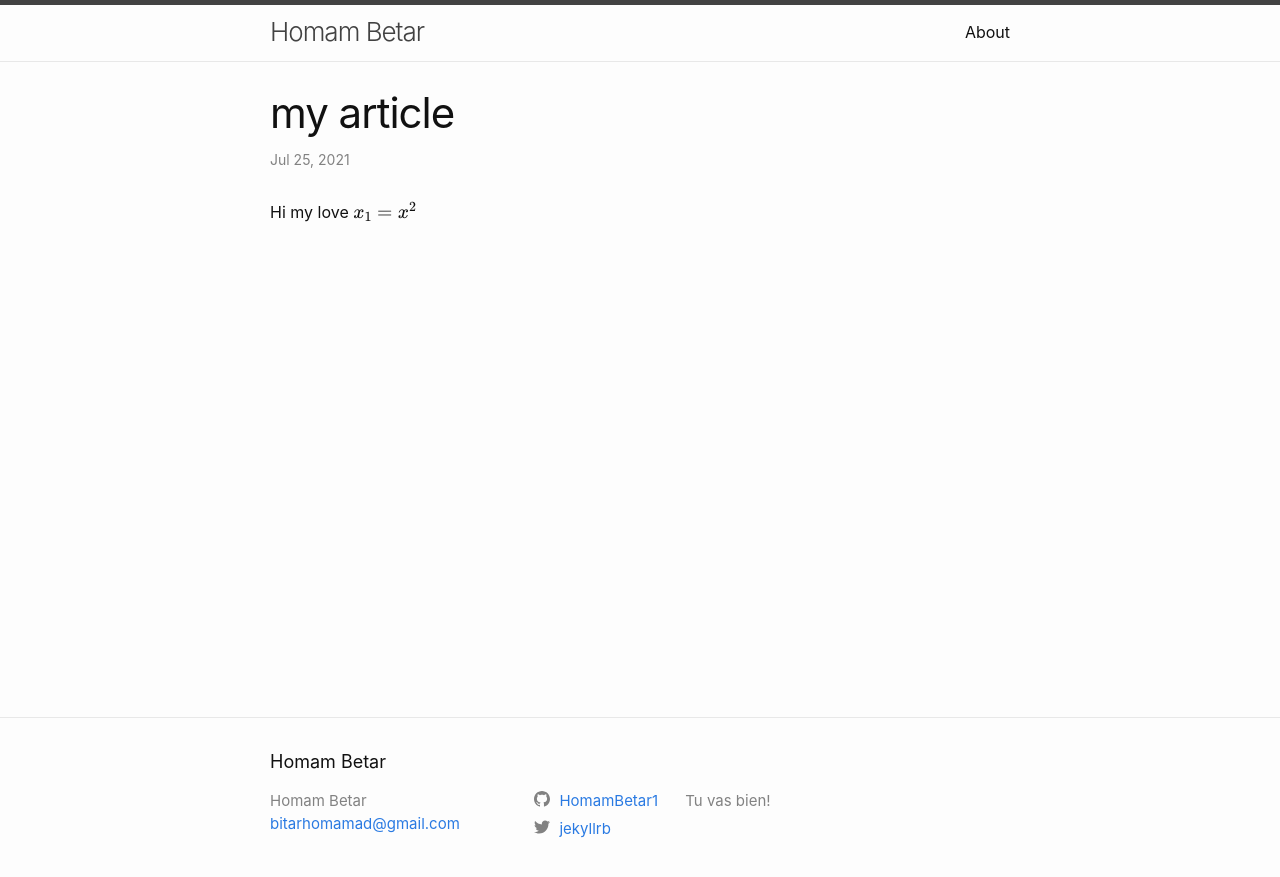
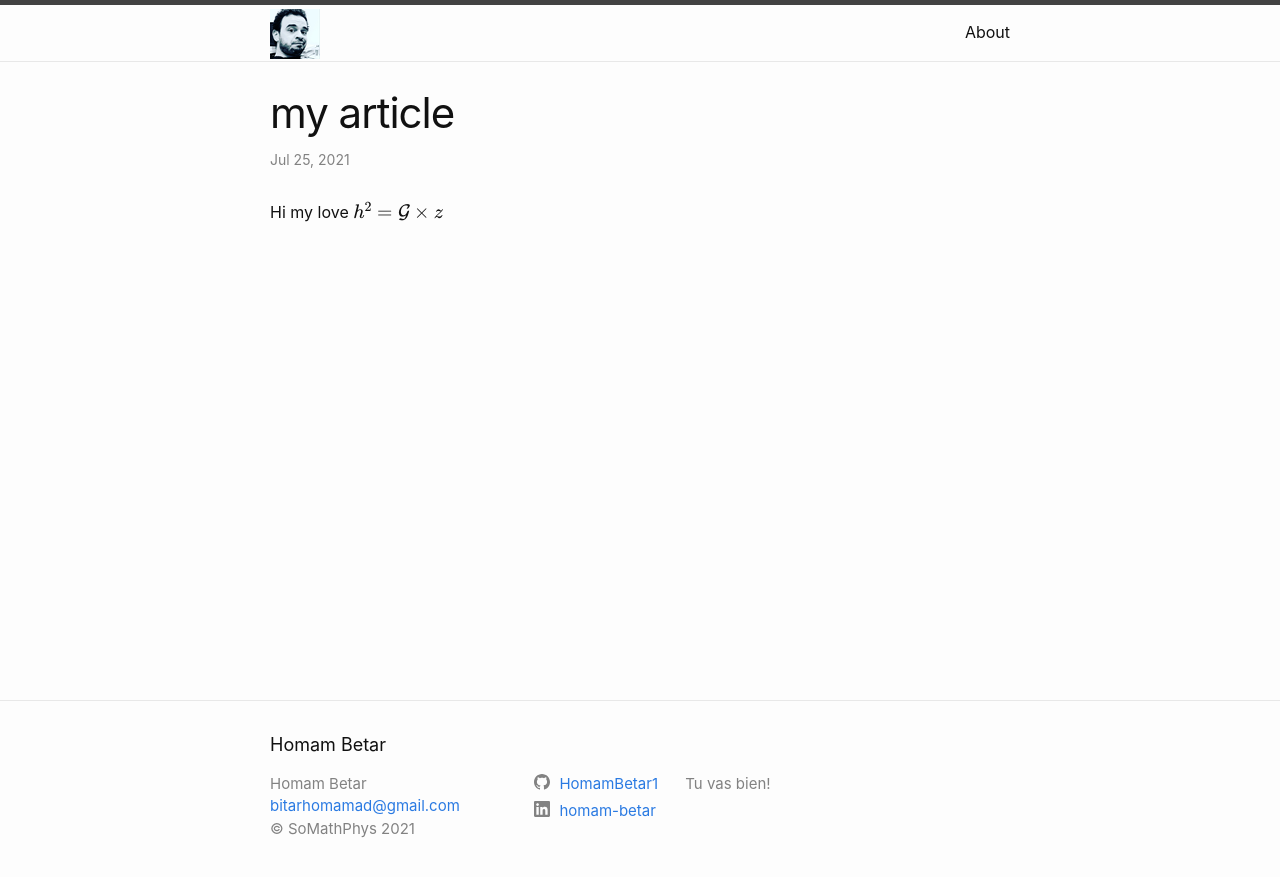
Before and after one commit to HomamBetar1/physics, a Jekyll site: the page built from _posts/2021-07-25-my-first-article.md, in a window 1280 px wide. Shown: the top 877 px of the page. Built offline with Jekyll 4.4.1, drawn with Linux system fonts in a browser that asks for light colours; formulas are drawn with MathJax 3.

Commit message:
completed branding activities

```diff
--- a/_config.yml
+++ b/_config.yml
@@ -24,8 +24,19 @@ description: >- # this means to ignore newlines until "baseurl:"
       Tu vas bien!
 baseurl: "/physics" # the subpath of your site, e.g. /blog
 url: "https://github.com/HomamBetar1" # the base hostname & protocol for your site, e.g. http://example.com
-twitter_username: jekyllrb
+#twitter_username: jekyllrb
 github_username:  HomamBetar1
+
+# Fields which are required, but not defaults : ME
+author: Homam Betar
+linkedin_username: homam-betar
+
+copyright: "SoMathPhys"
+
+# Ideally : 50 px high and minimal horizontal space
+title-logo: /images/logo.png
+
+# Fields which are required, but not defaults : ME
 
 # Build settings
 theme: minima
--- a/_includes/footer.html
+++ b/_includes/footer.html
@@ -18,6 +18,9 @@
             {%- if site.email -%}
             <li><a class="u-email" href="mailto:{{ site.email }}">{{ site.email }}</a></li>
             {%- endif -%}
+            {%- if site.copyright -%}
+            <li> &copy; {{ site.copyright }} {{ 'now' | date: "%Y"}}</li>
+            {%- endif -%}
         </ul>
       </div>
 
--- a/_includes/header.html
+++ b/_includes/header.html
@@ -3,7 +3,20 @@
   <div class="wrapper">
     {%- assign default_paths = site.pages | map: "path" -%}
     {%- assign page_paths = site.header_pages | default: default_paths -%}
+    <!---
+    original code below
     <a class="site-title" rel="author" href="{{ "/" | relative_url }}">{{ site.title | escape }}</a>
+    --->
+
+    <!--- custom code --->
+    <a class="site-title" rel="author" href="{{ "/" | relative_url }}">
+      {%- if site.title-logo -%}
+      <img src="{{site.title-logo | relative_url}}" alt="{{site.title | escape}}" >
+      {%- else -%}
+      {{ site.title | escape }}
+      {%- endif -%}
+      </a>
+    <!--- end custom code --->
 
     {%- if page_paths -%}
       <nav class="site-nav">
--- a/_layouts/default.html
+++ b/_layouts/default.html
@@ -17,4 +17,9 @@
 
   </body>
 
+
+  <script type="text/javascript" async
+  src="https://cdnjs.cloudflare.com/ajax/libs/mathjax/2.7.5/MathJax.js?config=TeX-MML-AM_CHTML">
+  </script>
+
 </html>
--- a/_layouts/post.html
+++ b/_layouts/post.html
@@ -22,8 +22,6 @@ layout: default
   {%- if site.disqus.shortname -%}
     {%- include disqus_comments.html -%}
   {%- endif -%}
-  <script type="text/javascript" async
-  src="https://cdnjs.cloudflare.com/ajax/libs/mathjax/2.7.5/MathJax.js?config=TeX-MML-AM_CHTML">
-  </script>
+
   <a class="u-url" href="{{ page.url | relative_url }}" hidden></a>
 </article>
--- a/_posts/2021-07-25-my-first-article.md
+++ b/_posts/2021-07-25-my-first-article.md
@@ -5,5 +5,7 @@ date: 2021-07-25
 ---
 Hi my love
 $$
-x_{1} = x^2
+\begin{equation}
+h^2 = \mathcal{G} \times \mathcal{z}
+\end{equation}
 $$
```
Also changed, not shown: images/logo.png (added).
